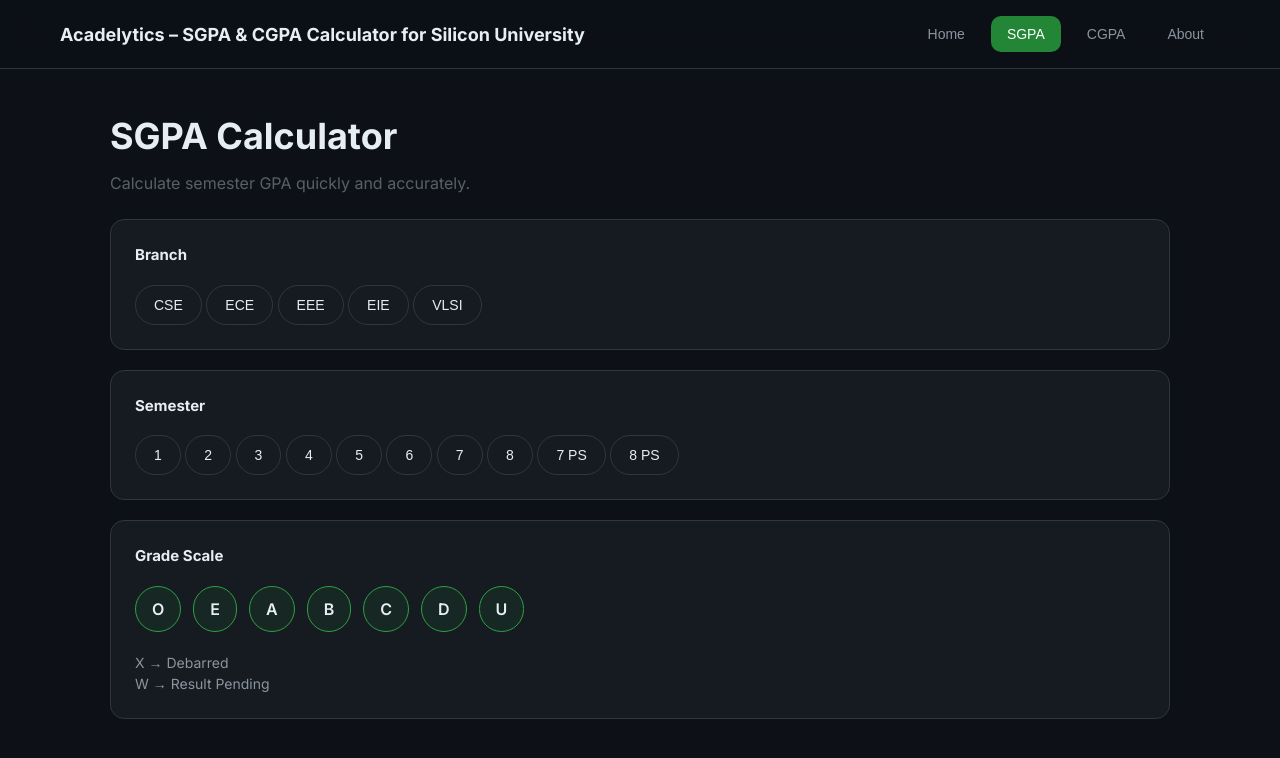
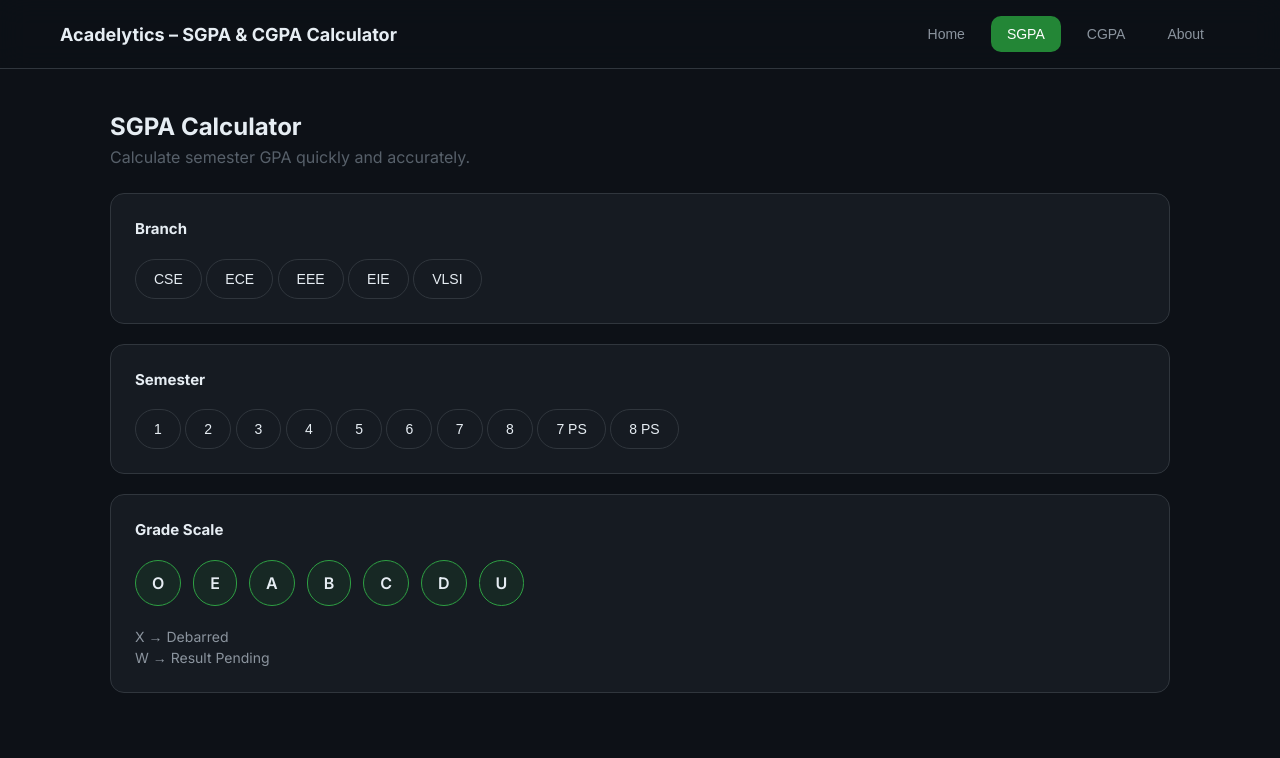
Before and after one commit to FireStormy1/silicon-sgpa-calculator, a plain HTML site: page index.html in a window 1280 px wide. Both pictures are taken after a click on the button "SGPA Calculator". Drawn offline with nearby package versions, Linux system fonts and the light colour scheme.

Commit message:
Update index.html

```diff
--- a/index.html
+++ b/index.html
@@ -4,6 +4,7 @@
 
 <head>
     <meta name="google-site-verification" content="Yr3YLN1GSlkWw_kJOh9hiJSiT_Gx6RoB9kOP9dz0ty4" />
+    <meta name="description" content="Acadelytics is a free SGPA & CGPA calculator for Silicon University students. Calculate SGPA, track academic performance, and manage semesters easily with instant results and PDF download." />
     <!-- ===================== ICONS ===================== -->
     <!-- Font Awesome for social icons -->
     <link rel="stylesheet"
@@ -18,7 +19,7 @@
     <meta name="viewport" content="width=device-width, initial-scale=1.0" />
     <meta name="theme-color" content="#0d1117">
 
-    <title>Acadelytics</title>
+    <title>Acadelytics – SGPA & CGPA Calculator for Silicon University Students, Bhubaneswar</title>
 
     <!-- ===================== STYLES ===================== -->
     <link rel="stylesheet" href="style.css" />
@@ -37,7 +38,7 @@
         <div class="nav-container">
 
             <div class="brand">
-                Acadelytics – SGPA & CGPA Calculator for Silicon University
+                Acadelytics – SGPA & CGPA Calculator
             </div>
 
             <div class="nav-links">
@@ -64,7 +65,8 @@
                     Built for Siliconites, by a Siliconite.
                 </span>
 
-                <h1>Every Grade Tells a Story</h1>
+                <h1>Acadelytics – SGPA & CGPA Calculator for Silicon University Students</h1>
+                <h2>Every Grade Tells a Story</h2>
 
                 <p class="hero-text">
                     Smart academic tools for Silicon University students.
@@ -89,7 +91,7 @@
 
             <!-- Header -->
             <div class="section-header">
-                <h1>SGPA Calculator</h1>
+                <h2>SGPA Calculator</h2>
                 <p>Calculate semester GPA quickly and accurately.</p>
             </div>
 
```
